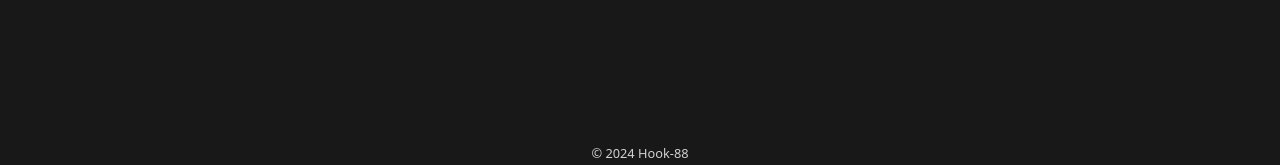
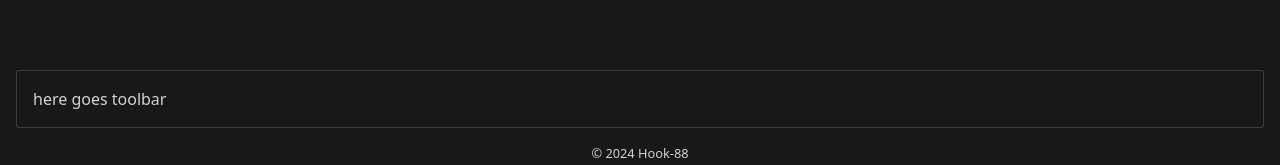
Before and after one commit to Hook-88/shopping-list, a Vue app: page / in a window 1280 px wide. Shown: the part 632-797 px from the top of the page. Built offline with nearby package versions, Linux system fonts and the light colour scheme; the HTML template or start-up script is replaced by a standard one.

Commit message:
add basetoolbar markup

```diff
--- /dev/null
+++ b/src/components/toolbar/BaseToolbar.vue
@@ -0,0 +1,9 @@
+<script setup lang="ts">
+
+</script>
+
+<template>
+  <div class="border border-[#d1d2d3]/20 rounded-sm p-4 fixed inset-x-0 bottom-10 mx-4">
+    <p>here goes toolbar</p>
+  </div>
+</template>
--- a/src/views/HomeView.vue
+++ b/src/views/HomeView.vue
@@ -9,6 +9,7 @@ import { faPlus } from '@fortawesome/free-solid-svg-icons'
 import BaseButton from '@/components/buttons/BaseButton.vue'
 import { FontAwesomeIcon } from '@fortawesome/vue-fontawesome'
 import ShoppingListEl from '@/components/Lists/ShoppingList/ShoppingListEl.vue'
+import BaseToolbar from '@/components/toolbar/BaseToolbar.vue'
 
 const shoppingListStore = useShoppingList()
 
@@ -46,5 +47,6 @@ function handleClickNewItem() {
       Add item
       <FontAwesomeIcon :icon="faPlus" />
     </BaseButton>
+    <BaseToolbar />
   </main>
 </template>
```
